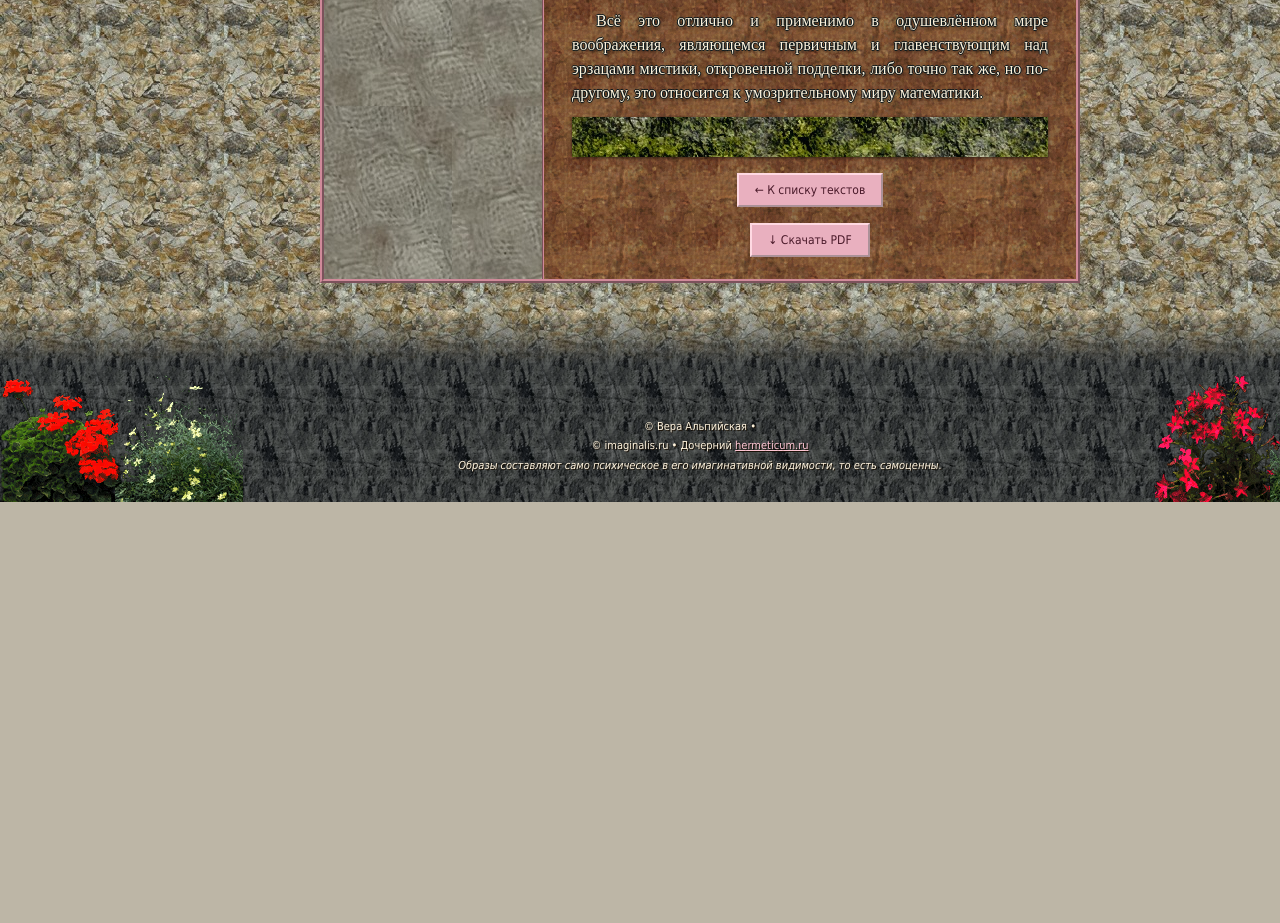
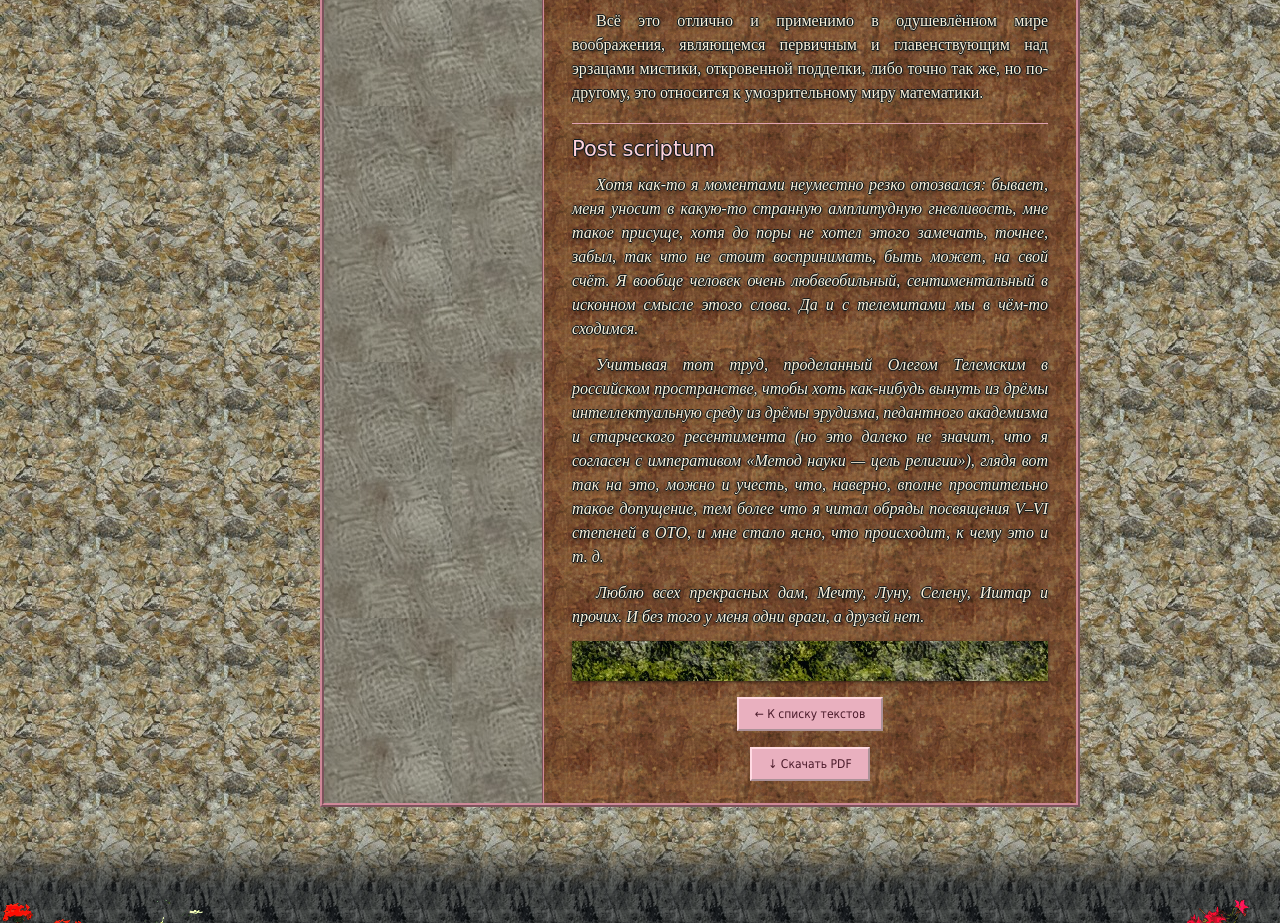
Before and after one commit to waldemarbuben/imaginalis, a plain HTML site: page text1.html in a window 1280 px wide. Shown: the part 1948-2871 px from the top of the page. Before the commit the page ends 2450 px from the top, so only its background shows below. Drawn offline with Linux system fonts and the light colour scheme.

Commit message:
Add files via upload

```diff
--- a/text1.html
+++ b/text1.html
@@ -124,6 +124,20 @@ td.content a.btn-old:hover { color: #4a1a2a; background-color: #f4c1ce; }
     border-left: 2px solid #e0a3b3;
     font-style: italic;
 }
+.ps {
+    margin: 18px 0 6px 0;
+    padding-top: 10px;
+    border-top: 1px solid #e0a3b3;
+}
+.ps h3 {
+    font-size: 21px;
+    font-weight: normal;
+    color: #ffd3dd;
+    font-family: "Monotype Corsiva", "Apple Chancery", "Lucida Calligraphy", "URW Chancery L", cursive;
+    margin: 0 0 8px 0;
+}
+.ps p { font-style: italic; }
+
 .lenta {
     height: 40px;
     margin: 6px 0 12px 0;
@@ -484,6 +498,16 @@ td.content a.btn-old:hover { color: #4a1a2a; background-color: #f4c1ce; }
                 <p>Всё это отлично и применимо в одушевлённом мире воображения, являющемся первичным и главенствующим над эрзацами мистики, откровенной подделки, либо точно так же, но по-другому, это относится к умозрительному миру математики.</p>
             </div>
 
+            <div class="tekst ps">
+                <h3>Post scriptum</h3>
+
+                <p>Хотя как-то я моментами неуместно резко отозвался: бывает, меня уносит в какую-то странную амплитудную гневливость, мне такое присуще, хотя до поры не хотел этого замечать, точнее, забыл, так что не стоит воспринимать, быть может, на свой счёт. Я вообще человек очень любвеобильный, сентиментальный в исконном смысле этого слова. Да и с телемитами мы в чём-то сходимся.</p>
+
+                <p>Учитывая тот труд, проделанный Олегом Телемским в российском пространстве, чтобы хоть как-нибудь вынуть из дрёмы интеллектуальную среду из дрёмы эрудизма, педантного академизма и старческого ресентимента (но это далеко не значит, что я согласен с императивом «Метод науки — цель религии»), глядя вот так на это, можно и учесть, что, наверно, вполне простительно такое допущение, тем более что я читал обряды посвящения V–VI степеней в ОТО, и мне стало ясно, что происходит, к чему это и т.&nbsp;д.</p>
+
+                <p>Люблю всех прекрасных дам, Мечту, Луну, Селену, Иштар и прочих. И без того у меня одни враги, а друзей нет.</p>
+            </div>
+
             <div class="lenta"></div>
 
             <p align="center">
```
